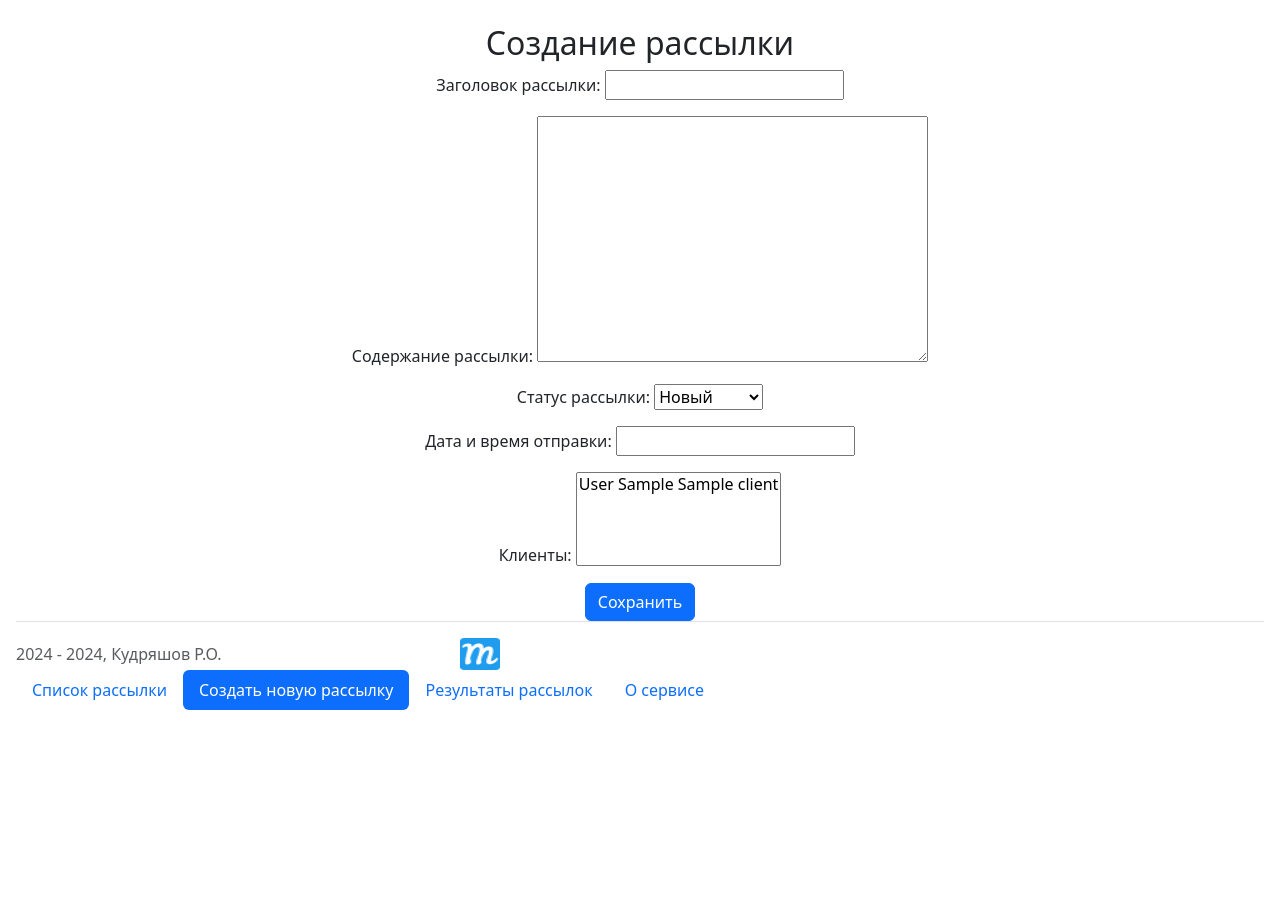
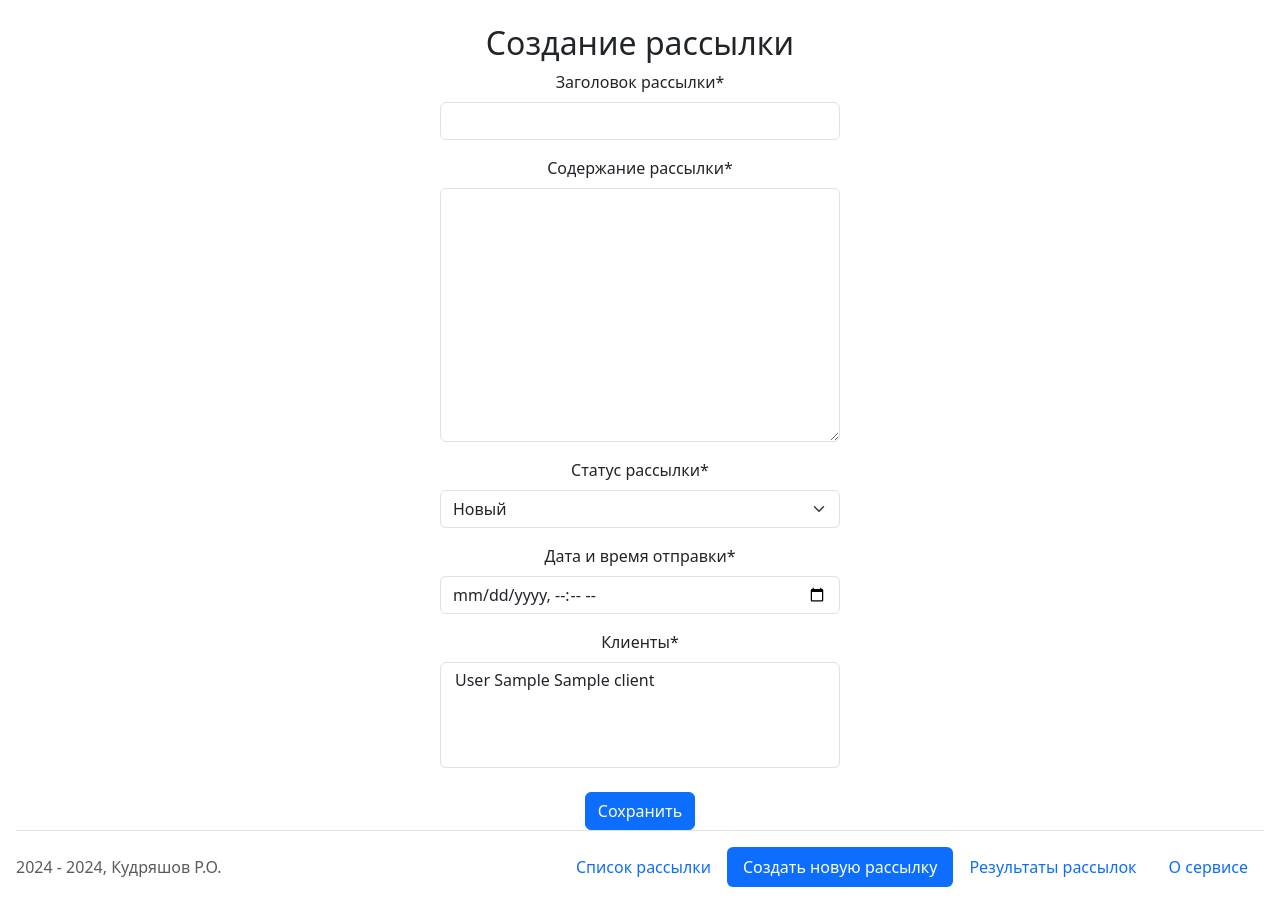
Before and after one commit to KudryashovR/mailing_service, a Django app: page /mailings/new/ in a window 1280 px wide. Shown: the part 143-1046 px from the top of the page. Before the commit the page ends 853 px from the top, so only its background shows below. Run offline with Django 5.2, Linux system fonts and the light colour scheme; tables that the repository leaves empty hold one stand-in row (values such as "Sample post"); some libraries are stand-ins or nearby versions.

Commit message:
REFACTOR: MailingForm

```diff
--- a/main/forms.py
+++ b/main/forms.py
@@ -3,6 +3,9 @@ from .models import Mailing
 
 
 class MailingForm(forms.ModelForm):
+    scheduled_time = forms.DateTimeField(label='Дата и время отправки',
+                                         widget=forms.DateTimeInput(attrs={'type': 'datetime-local'}))
+
     class Meta:
         model = Mailing
         fields = [
--- a/main/models.py
+++ b/main/models.py
@@ -1,5 +1,4 @@
 from django.db import models
-
 
 NULLABLE = {
     'blank': True,
@@ -34,11 +33,18 @@ class Mailing(models.Model):
         ('Отправлен', 'Отправлен'),
         ('Отклонен', 'Отклонен'),
     ]
+    PERIODICITY_CHOICES = [
+        ('Ежедневно', 'Ежедневно'),
+        ('Еженедельно', 'Еженедельно'),
+        ('Ежемесячно', 'Ежемесячно'),
+    ]
 
     title = models.CharField(max_length=255, verbose_name='Заголовок рассылки')
     message = models.TextField(verbose_name='Содержание рассылки')
     status = models.CharField(max_length=10, choices=STATUS_CHOICES, verbose_name='Статус рассылки', default='Новый')
     scheduled_time = models.DateTimeField(verbose_name='Дата и время отправки')
+    periodicity = models.CharField(max_length=15, choices=PERIODICITY_CHOICES, verbose_name='Периодичность расылки',
+                                   default='Ежедневно')
     clients = models.ManyToManyField(Client, verbose_name='Клиенты')
 
     def __str__(self):
--- a/main/templates/main/include/inc_footer.html
+++ b/main/templates/main/include/inc_footer.html
@@ -1,9 +1,5 @@
 {% load static %}
 <footer class="footer mt-auto d-flex flex-wrap justify-content-between align-items-center py-3 my-4 border-top mx-3">
     <p class="col-md-2 mb-0 text-body-secondary">2024 - {% now "Y" %}, Кудряшов Р.О.</p>
-    <a href="/"
-       class="col-md-5 d-flex align-items-center justify-content-center mb-3 mb-md-0 me-md-auto link body-emphasis text-decoration-none">
-        <img class="bi me-2" width="40" height="32" src="{% static 'main/favicons/favicon-32x32.png' %}"/>
-    </a>
     {% include 'main/include/inc_menu.html' %}
 </footer>
--- a/main/templates/main/mailing_form.html
+++ b/main/templates/main/mailing_form.html
@@ -1,11 +1,16 @@
 {% extends 'main/base.html' %}
 {% block content %}
-<div class="container text-center">
-    <h2>{% if form.instance.pk %}Резактирование{% else %}Создание{% endif %} рассылки</h2>
-    <form method="post">
-        {% csrf_token %}
-        {{ form.as_p }}
-        <button type="submit" class="btn btn-primary">Сохранить</button>
-    </form>
+{% load crispy_forms_tags %}
+<div class="row text-center">
+    <div class="col-4"></div>
+    <div class="col-4">
+        <h2>{% if form.instance.pk %}Резактирование{% else %}Создание{% endif %} рассылки</h2>
+        <form method="post">
+            {% csrf_token %}
+            {{ form|crispy }}
+            <button type="submit" class="btn btn-primary mt-2">Сохранить</button>
+        </form>
+    </div>
+    <div class="col-4"></div>
 </div>
 {% endblock %}
--- a/pyproject.toml
+++ b/pyproject.toml
@@ -13,6 +13,8 @@ psycopg2-binary = "^2.9.9"
 pillow = "^10.3.0"
 django-environ = "^0.11.2"
 apscheduler = "^3.10.4"
+django-crispy-forms = "^2.2"
+crispy-bootstrap4 = "^2024.1"
 
 [tool.poetry.group.dev.dependencies]
 ipython = "^8.25.0"
```
Also changed, not shown: config/settings.py (+5 -13 lines), main/migrations/0003_mailing_periodicity.py (added).
